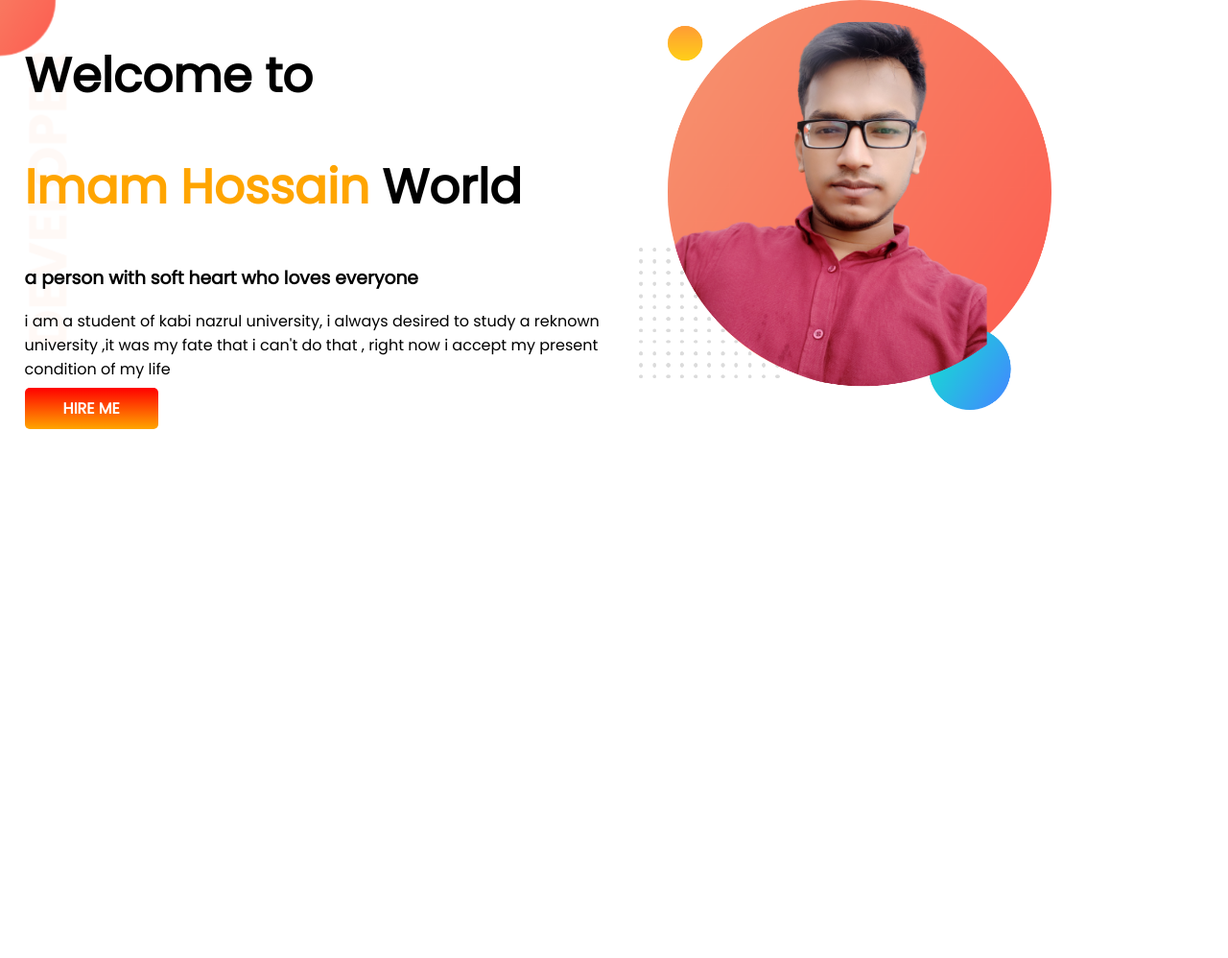
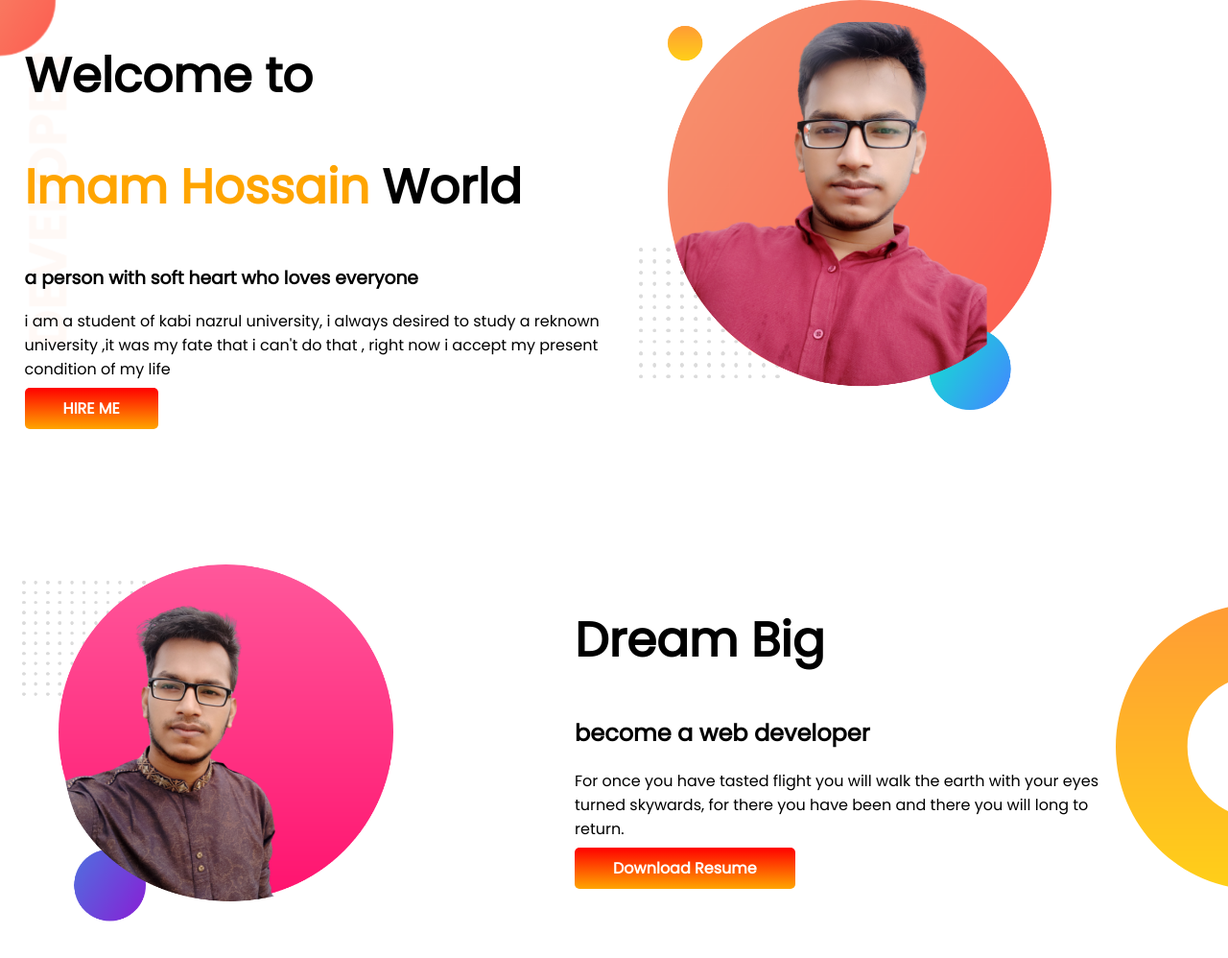
Before and after one commit to ImamHossain98/developer-portfolio, a plain HTML site: page index.html in a window 1280 px wide. Shown: the whole page at 96% size. Before the commit the page ends 800 px from the top, so only its background shows below. Drawn offline with Linux system fonts and the light colour scheme.

Commit message:
middle banner

```diff
--- a/index.html
+++ b/index.html
@@ -27,6 +27,21 @@
         </div>
         <div class="half-width"> <img src="images/imamw.png" alt=""></div>
     </section>
+    <Section class="dream-big">
+        <div class="half-width">
+            <img src="images/imam2.png" alt="">
+        </div>
+
+        <div class="half-width">
+            <h1>Dream Big
+                <h2>become a web developer</h2>
+                <p>For once you have tasted flight you will walk the earth with your eyes turned skywards, for there you
+                    have been and there you will long to return.</p>
+            </h1>
+            <a class="link-button" target="_blank" href="">Download Resume</a>
+
+        </div>
+    </Section>
 </body>
 
 </html>
--- a/style.css
+++ b/style.css
@@ -10,6 +10,7 @@ h1{
 }
 section{
     display: flex;
+    margin-bottom: 150px;
 }
 .half-width{
     width: 50%;
@@ -28,5 +29,11 @@ section{
 }
 .top-banner{
     background-image: url(images/top-banner.png);
+    background-repeat: no-repeat;}
+
+.dream-big{
+    background-image: url(images/dream-bg.png);
     background-repeat: no-repeat;
+    background-position: right;
+    padding-right: 10%;
 }
```
Also changed, not shown: images/imam2.png (added).
